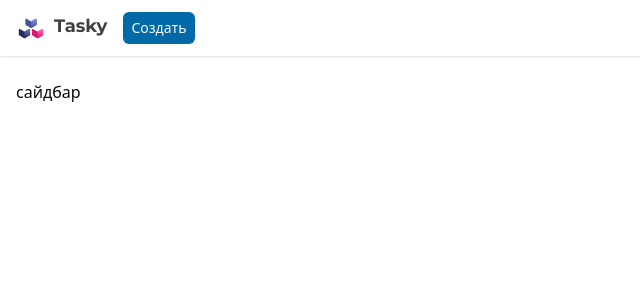
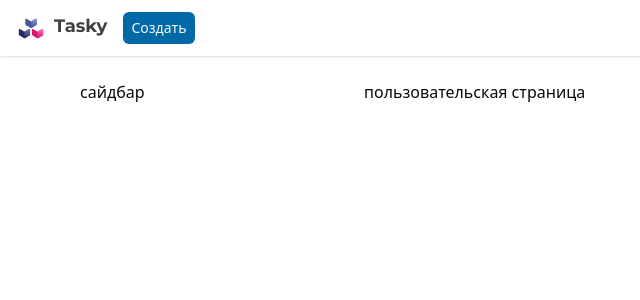
Before and after one commit to kksun31/Tasky, a Next.js app in the folder tasky/: page /organization/1 in a window 1280 px wide. Shown: the top 300 px of the page, without its empty margins (0-640 px from the left). Built offline with nearby package versions, Linux system fonts and the light colour scheme; no server answers.

Commit message:
начало редактирования сайдбара

```diff
--- a/tasky/app/(platform)/(dashboard)/_components/navbar.tsx
+++ b/tasky/app/(platform)/(dashboard)/_components/navbar.tsx
@@ -22,9 +22,9 @@ export const Navbar = () => {
             <div className="ml-auto flex items-center gap-x-2">
                 <OrganizationSwitcher
                     hidePersonal
-                    afterCreateOrganizationUrl="/organization:id"
+                    afterCreateOrganizationUrl="/organization/:id"
                     afterLeaveOrganizationUrl="/select-org"
-                    afterSelectOrganizationUrl="/organization:id"
+                    afterSelectOrganizationUrl="/organization/:id"
                     appearance={{
                         elements: {
                             rootBox: {
--- /dev/null
+++ b/tasky/app/(platform)/(dashboard)/_components/sidebar.tsx
@@ -0,0 +1,9 @@
+"use client";
+
+export  const Sidebar = () => {
+    return (
+        <div>
+            сайдбар
+        </div>
+    );
+};
--- /dev/null
+++ b/tasky/app/(platform)/(dashboard)/organization/[organisationId]/_components/org-control.tsx
@@ -0,0 +1,20 @@
+"use client";
+
+import { useEffect } from "react";
+import { useParams } from "next/navigation";
+import { useOrganizationList } from "@clerk/nextjs";
+
+export const OrgControl = () => {
+    const params = useParams();
+    const { setActive } = useOrganizationList();
+
+    useEffect(() => {
+        if (!setActive) return;
+
+        setActive({
+            organization: params.organizationId as string,
+        });
+    }, [setActive, params.organizationId]);
+
+    return null;
+};
--- /dev/null
+++ b/tasky/app/(platform)/(dashboard)/organization/[organisationId]/layout.tsx
@@ -0,0 +1,16 @@
+import { OrgControl } from "./_components/org-control";
+
+const OrganizationIdLayout = ({
+    children
+}: {
+    children: React.ReactNode;
+}) => {
+    return (
+        <>
+            <OrgControl/>
+            { children }
+        </>
+    );
+};
+
+export default OrganizationIdLayout;
--- a/tasky/app/(platform)/(dashboard)/organization/[organisationId]/page.tsx
+++ b/tasky/app/(platform)/(dashboard)/organization/[organisationId]/page.tsx
@@ -6,7 +6,7 @@ const OrganizationIdPage = async () => {
     const { userId, orgId } = await auth();
     return (
         <div>
-сайдбар
+          пользовательская страница
         </div>
     );
 };
--- a/tasky/app/(platform)/(dashboard)/organization/layout.tsx
+++ b/tasky/app/(platform)/(dashboard)/organization/layout.tsx
@@ -1,11 +1,18 @@
+import { Sidebar } from "../_components/sidebar";
+
 const OrganizationLayout = ({
     children
 }:  {
     children: React.ReactNode;
 }) => {
     return (
-        <main className="pt-20 md-pt-24 px-4 max-w-6xl">
-            {children}
+        <main className="pt-20 md-pt-24 px-4 max-w-6xl 2xl:max-w-screen-xl mx-auto">
+            <div className="flex gap-x-7">
+                <div className="w-64 shrink-0 hidden md:block ">
+                    <Sidebar />
+                </div>
+                {children}
+            </div>
         </main>
     );
 };
--- a/tasky/package.json
+++ b/tasky/package.json
@@ -16,7 +16,8 @@
     "next": "15.5.2",
     "react": "19.1.0",
     "react-dom": "19.1.0",
-    "tailwind-merge": "^3.3.1"
+    "tailwind-merge": "^3.3.1",
+    "usehooks-ts": "^3.1.1"
   },
   "devDependencies": {
     "@eslint/eslintrc": "^3",
```
Also changed, not shown: 1 other file (tests, documents, lock files or other folders).
